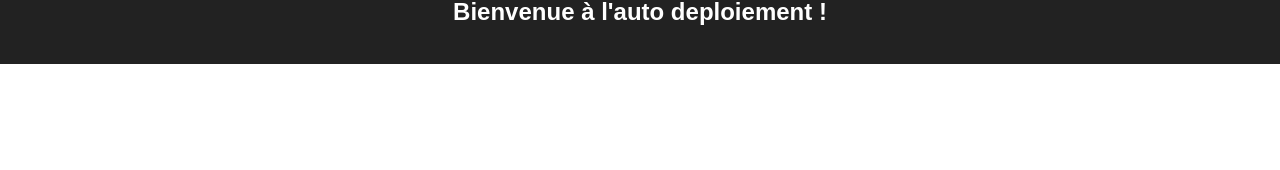
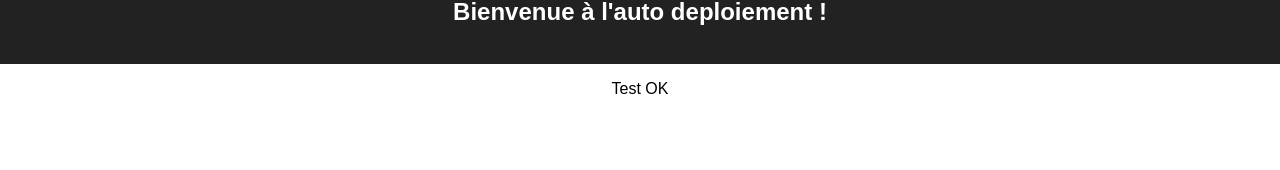
Before and after one commit to Fan2Shrek/BourseAuStage-front, a React (Create React App) app: page / in a window 1280 px wide. Shown: the part 126-296 px from the top of the page. Built offline with nearby package versions, Linux system fonts and the light colour scheme.

Commit message:
:white_check_mark: Test auto deployment

```diff
--- a/src/App.js
+++ b/src/App.js
@@ -10,6 +10,7 @@ class App extends Component {
           <img src={logo} className="App-logo" alt="logo" />
           <h2>Bienvenue à l'auto deploiement !</h2>
         </div>
+        <p>Test OK</p>
       </div>
     );
   }
```
